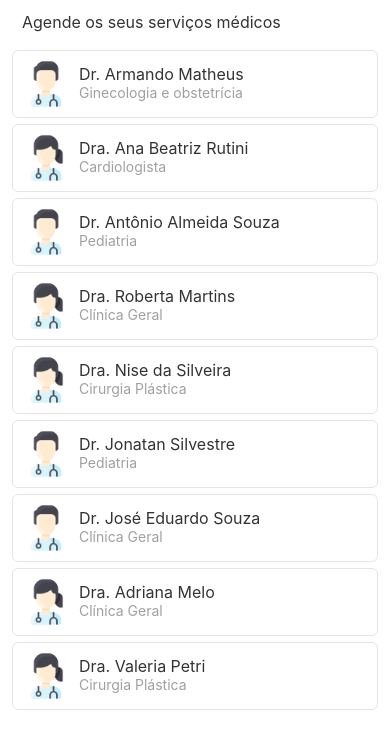
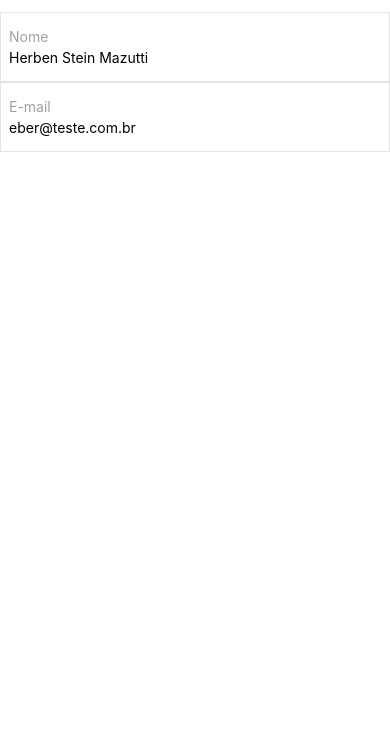
Before and after one commit to GitTec/app-agendamentos, a React Native app: screen / in a window 390 px wide. Shown: the top 748 px of the page. Built offline with nearby package versions, Linux system fonts and the light colour scheme.

Commit message:
Finalizado parte das telas de perfil e agendamentos

```diff
--- a/App.js
+++ b/App.js
@@ -1,13 +1,17 @@
 import AbaHome from "./src/screens/abahome/abahome.jsx";
 import Account from "./src/screens/account/account.jsx";
 import Login from "./src/screens/login/login.jsx";
+import AbaCalendar from "./src/screens/abacalendar/abacalendar.jsx";
+import AbaProfile from "./src/screens/abaprofile/abaprofile.jsx";
 
 function App() {
 
   return <>
     {/* <Login /> */}
     {/* <Account /> */}
-    <AbaHome />
+    {/* <AbaHome /> */}
+    {/* <AbaCalendar /> */}
+    <AbaProfile />
   </>
 }
 
--- /dev/null
+++ b/src/components/appointment/appointments.jsx
@@ -0,0 +1,35 @@
+import { View, Text, Image } from "react-native";
+import { styles } from "./appointments.style";
+import icon from "../../constants/icon.js"
+import Button from "../../components/button/button.jsx"
+
+function Appointment(props) {
+    return <View style={styles.appointment}>
+        <Text style={styles.name}>{props.service} - {props.doctor}</Text>
+        <Text style={styles.specialty}>{props.specialty}</Text>
+
+        <View style={styles.container}>
+
+            <View style={styles.containerBooking}>
+
+                <View style={styles.booking}>
+                    <Image style={styles.icon} source={icon.calendar} />
+                    <Text style={styles.bookingDate}>15/10/2024</Text>
+                </View>
+
+                <View style={styles.booking}>
+                    <Image style={styles.icon} source={icon.clock} />
+                    <Text style={styles.bookingHour}>08:30h</Text>
+                </View>
+
+            </View>
+
+            <View style={styles.containerButton}>
+                <Button text="Cancelar Reserva" theme="danger"/>
+            </View>
+
+        </View>
+    </View>
+}
+
+export default Appointment;
--- /dev/null
+++ b/src/components/appointment/appointments.style.js
@@ -0,0 +1,50 @@
+import { COLORS, FONT_SIZE } from "../../constants/theme.js"
+
+export const styles = {
+    appointment: {
+        flex: 1,
+        backgroundColor: COLORS.white,
+        padding: 12,
+        borderWidth: 1,
+        borderColor: COLORS.gray4
+    },
+    name: {
+        fontSize: FONT_SIZE.md,
+        color: COLORS.gray1,
+        marginBottom: 2,
+    },
+    specialty: {
+        fontSize: FONT_SIZE.sm,
+        color: COLORS.gray3,
+        marginBottom: 4,
+    },
+    icon: {
+        width: 25,
+        height: 25,
+        marginRight: 5
+    },
+    bookingDate: {
+        fontSize: FONT_SIZE.sm,
+        color: COLORS.gray3,
+        marginTop: 3
+    },
+    bookingHour: {
+        fontSize: FONT_SIZE.sm,
+        color: COLORS.gray3,
+        marginTop: 3
+    },
+    booking: {
+        flexDirection: "row"
+    },
+    containerBooking: {
+        flex: 1
+    },
+    containerButton: {
+        flex:1,
+        marginTop: 5,
+    },
+    container: {
+        flexDirection: "row",
+    }
+
+}
--- a/src/components/button/button.jsx
+++ b/src/components/button/button.jsx
@@ -6,7 +6,12 @@ function Button(props) {
     function TesteClick() {
         Alert.alert("Clicou no botão")
     }
-    return <TouchableOpacity onPress={TesteClick} style={styles.btn}>
+    return <TouchableOpacity
+
+        style={[styles.btn,
+        props.theme == "danger" ? styles.danger : styles.primary]}
+
+        onPress={TesteClick}>
         <Text style={styles.text}>{props.text}</Text>
     </TouchableOpacity>
 }
--- a/src/components/button/buttons.style.js
+++ b/src/components/button/buttons.style.js
@@ -2,14 +2,19 @@ import { COLORS, FONT_SIZE } from "../../constants/theme.js"
 export const styles = {
 
     btn: {
-        width:"100%",
-        backgroundColor: COLORS.blue,
+        width: "100%",
         borderRadius: 6,
         padding: 12,
+    },
+    primary: {
+        backgroundColor: COLORS.blue
+    },
+    danger: {
+        backgroundColor: COLORS.red
     },
     text: {
         color: COLORS.white,
         fontSize: FONT_SIZE.md,
-        textAlign:"center"
+        textAlign: "center"
     }
 }
--- /dev/null
+++ b/src/screens/abacalendar/abacalendar.jsx
@@ -0,0 +1,21 @@
+import { FlatList,  View } from "react-native";
+import { styles } from "./abacalendar.style.js";
+import { appointments } from "../../constants/data.js"
+import Appointment from "../../components/appointment/appointments.jsx";
+
+function AbaCalendar() {
+    return <View style={styles.container}>
+
+        <FlatList
+            data={appointments}
+            keyExtractor={(appoint) => appoint.id_appointment}
+            showsVerticalScrollIndicator={false}
+            renderItem={({ item }) => {
+                return <Appointment service={item.service}
+                doctor={item.doctor}
+                specialty={item.specialty}/>
+            }} />
+    </View>
+}
+
+export default AbaCalendar;
--- /dev/null
+++ b/src/screens/abacalendar/abacalendar.style.js
@@ -0,0 +1,16 @@
+import { COLORS, FONT_SIZE } from "../../constants/theme.js"
+
+export const styles = {
+    container: {
+        backgroundColor: COLORS.white,
+        flex: 1,
+        padding: 12,
+    },
+    text:{
+        fontSize:FONT_SIZE.md,
+        color:COLORS.gray1,
+        marginBottom:15,
+        marginLeft:10
+    }
+
+}
--- /dev/null
+++ b/src/screens/abaprofile/abaprofile.jsx
@@ -0,0 +1,18 @@
+import { Text, View } from "react-native";
+import { styles } from "./abaprofile.style";
+
+function AbaProfile() {
+    return <View style={styles.container}>
+        <View style={styles.item}>
+            <Text style={styles.title}>Nome</Text>
+            <Text style={styles.describe}>Herben Stein Mazutti</Text>
+        </View>
+
+        <View style={styles.item}>
+            <Text style={styles.title}>E-mail</Text>
+            <Text style={styles.describe}>eber@teste.com.br</Text>
+        </View>
+    </View>
+}
+
+export default AbaProfile;
--- /dev/null
+++ b/src/screens/abaprofile/abaprofile.style.js
@@ -0,0 +1,26 @@
+import { COLORS, FONT_SIZE } from "../../constants/theme.js"
+
+export const styles = {
+    container: {
+        flex: 1,
+        backgroundColor: COLORS.white,
+        paddingTop: 12
+    },
+    item: {
+        borderWidth: 1,
+        borderColor: COLORS.gray4,
+        paddingLeft: 8,
+        paddingTop: 15,
+        paddingBottom: 15
+    },
+    title: {
+        fontSize: FONT_SIZE.sm,
+        color: COLORS.gray3,
+        marginBottom: 4
+    },
+    text: {
+        fontSize: FONT_SIZE.md,
+        color: COLORS.gray1,
+    }
+
+}
```
